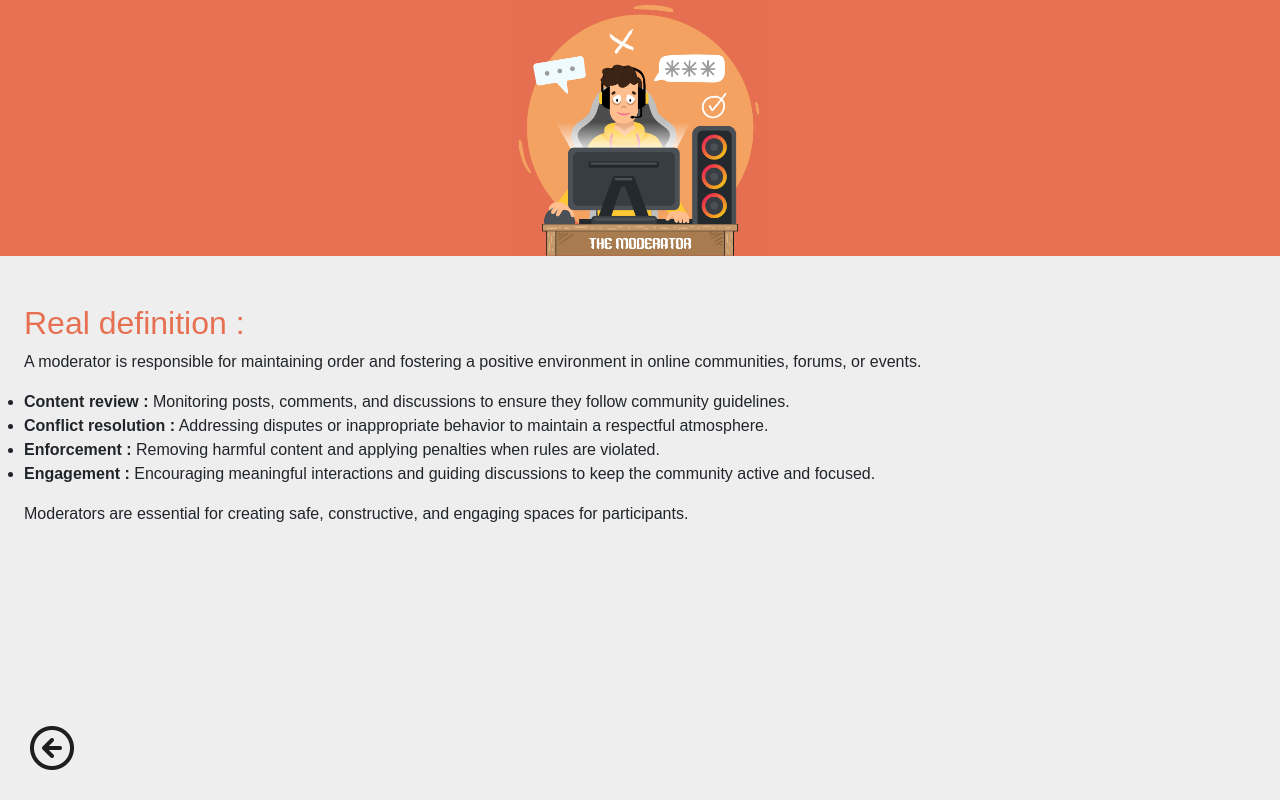
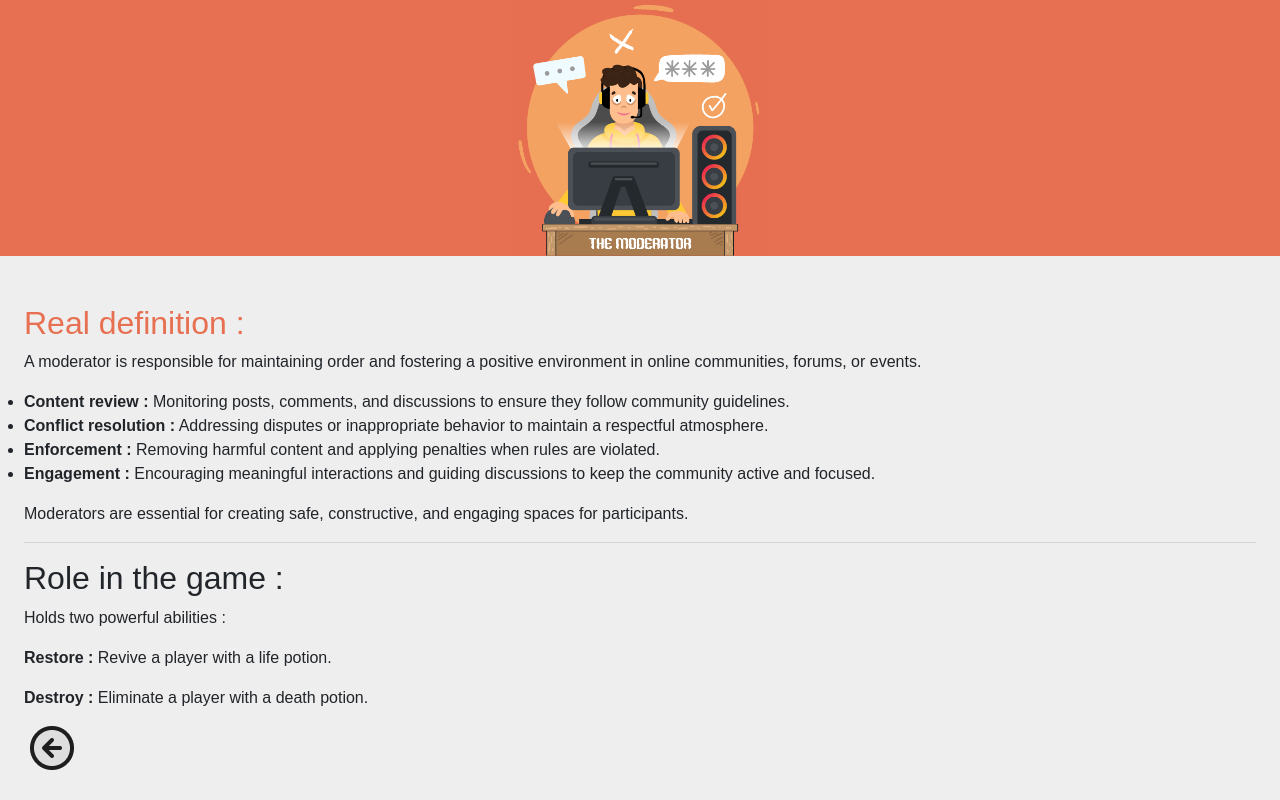
Before and after one commit to Minozen72/Network-Infiltration, a plain HTML site: page card/modo.html in a window 1280 px wide. Drawn offline with nearby package versions, Linux system fonts and the light colour scheme.

Commit message:
ajout action in game

```diff
--- a/card/modo.html
+++ b/card/modo.html
@@ -22,6 +22,14 @@
                 <li><strong>Engagement :</strong> Encouraging meaningful interactions and guiding discussions to keep the community active and focused.</li>
             </ul>
             <p>Moderators are essential for creating safe, constructive, and engaging spaces for participants.</p>
+
+            <hr>
+            <h2>Role in the game :</h2>
+            <p>Holds two powerful abilities :</p>
+            <p><strong>Restore : </strong>Revive a player with a life potion.</p>
+            <p><strong>Destroy : </strong>Eliminate a player with a death potion.</p>
+            <br>
+            <br>
             <a class="button-return" href="../index.html">
                 <img src="../img/Icon.png" alt="Back">
             </a>
--- a/styles.css
+++ b/styles.css
@@ -41,6 +41,8 @@ div {
     margin: 0;
     margin-bottom: 30px;
     margin-left: 30px;
+    background-color: #dedede;
+    border-radius: 40px;
 }
 
 @media (max-width: 768px) {
```
Also changed, not shown: card/adminsys.html (+6 -0 lines), card/cyberexpert.html (+7 -0 lines), card/dataanal.html (+6 -0 lines), card/hacker.html (+11 -3 lines), card/influencer.html (+6 -0 lines).
